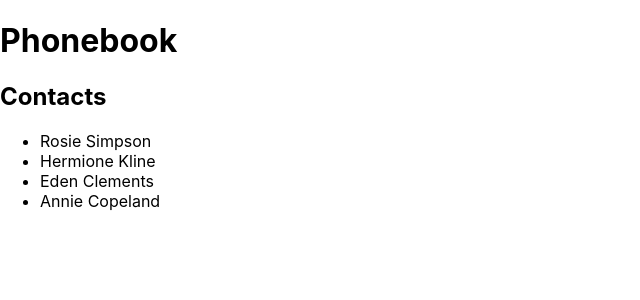
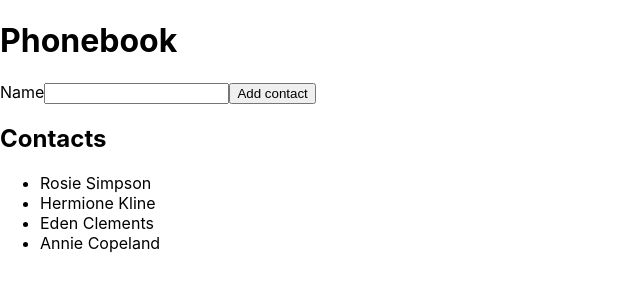
Before and after one commit to AnnaofAmber/goit-react-hw-02-phonebook, a React (Create React App) app: page / in a window 1280 px wide. Shown: the top 300 px of the page, without its empty margins (0-640 px from the left). Built offline with nearby package versions, Linux system fonts and the light colour scheme.

Commit message:
completing first step of HW

```diff
--- a/src/components/ContactForm/ContactForm.jsx
+++ b/src/components/ContactForm/ContactForm.jsx
@@ -1,5 +1,16 @@
-export const ContactForm = props=>{
-    return (
-        <div></div>
-    )
-}
+export const ContactForm = ({ submit, name }) => {
+  return (
+    <form onSubmit={submit}>
+      <label htmlFor="name">Name</label>
+      <input
+        id="name"
+        type="text"
+        name={name}
+        pattern="^[a-zA-Zа-яА-Я]+(([' -][a-zA-Zа-яА-Я ])?[a-zA-Zа-яА-Я]*)*$"
+        title="Name may contain only letters, apostrophe, dash and spaces. For example Adrian, Jacob Mercer, Charles de Batz de Castelmore d'Artagnan"
+        required
+      />
+      <button type="submit">Add contact</button>
+    </form>
+  );
+};
```
